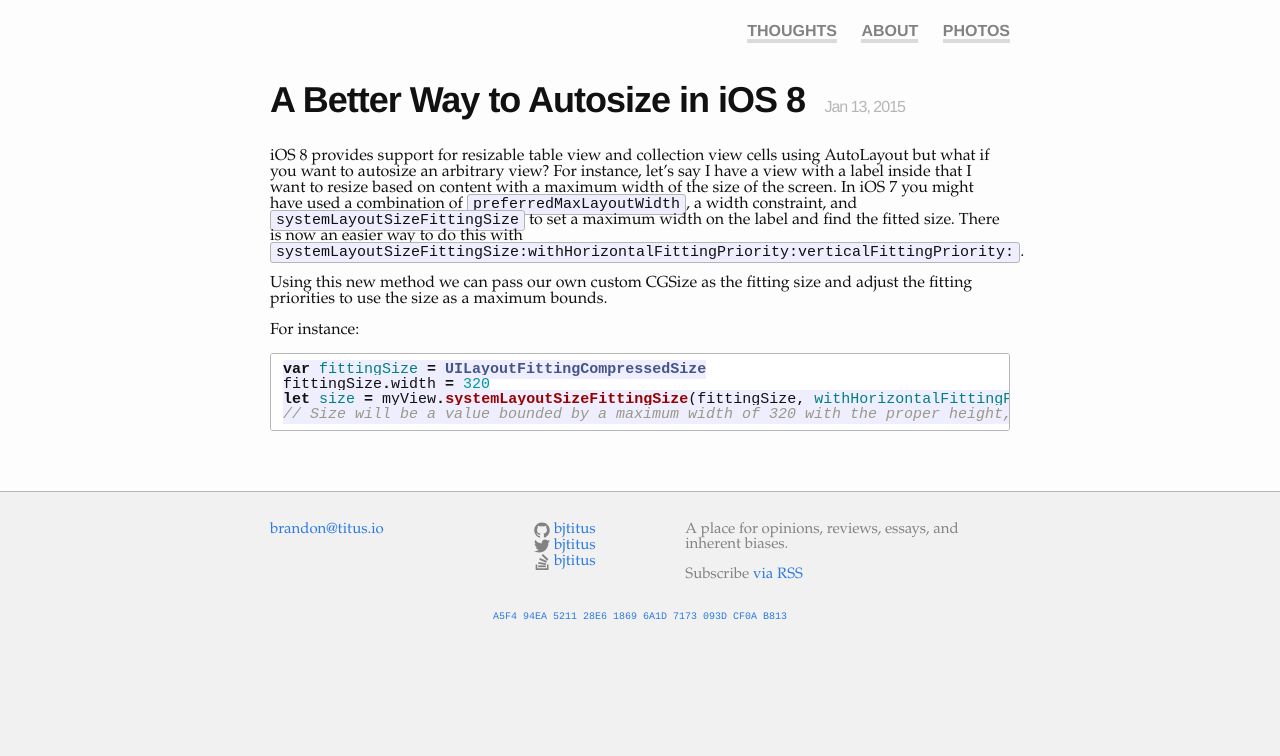
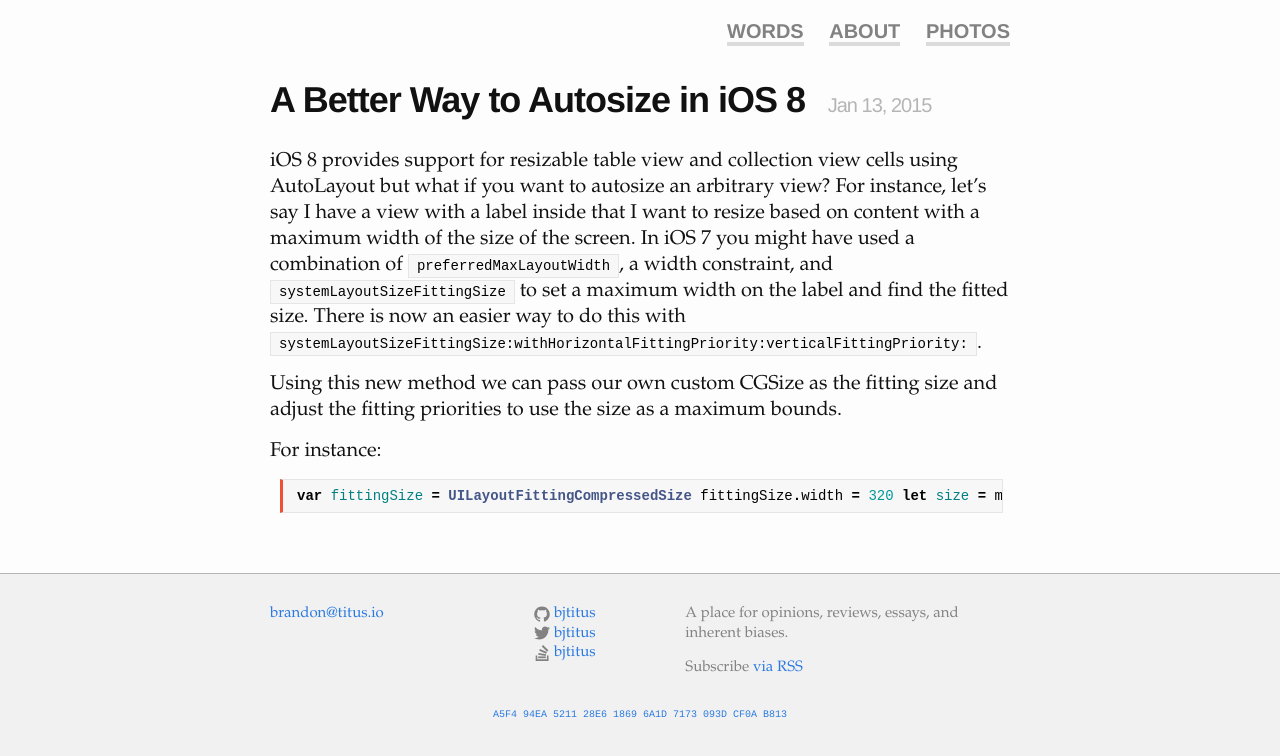
Before and after one commit to bjtitus/bjtitus.github.com, a Jekyll site: the page built from _posts/2015-01-13-a-better-way-to-autosize-in-ios-8.markdown, in a window 1280 px wide. Shown: the top 756 px of the page. Built offline with Jekyll 4.4.1, drawn with Linux system fonts in a browser that asks for light colours.

Commit message:
Update styling

```diff
--- a/_includes/header.html
+++ b/_includes/header.html
@@ -12,7 +12,7 @@
       </a>
 
       <div class="trigger">
-        <a class="page-link" href="{{ site.baseurl }}">Thoughts</a>
+        <a class="page-link" href="{{ site.baseurl }}">Words</a>
         {% for page in site.pages %}
           {% if page.title %}
           <a class="page-link" href="{{ page.url | prepend: site.baseurl }}">{{ page.title }}</a>
--- a/_sass/_base.scss
+++ b/_sass/_base.scss
@@ -126,19 +126,27 @@ blockquote {
  */
 pre,
 code {
-    font-size: 15px;
-    border: 1px solid $grey-color-light;
-    border-radius: 3px;
-    background-color: #eef;
-}
-
-code {
-    padding: 1px 5px;
+    color: #000;
+    padding: 3px 8px;
+    font-size: 14px;
+    white-space: nowrap;
+    border: 1px solid #E5E5E5;
+    background-color: #f7f7f7;
 }
 
 pre {
     padding: 8px 12px;
     overflow-x: scroll;
+
+    font-size: 14px;
+    line-height: 18px;
+    border-left: 3px #ef5138 solid;
+    margin: 0.5em;
+    margin-left: 10px;
+    margin-bottom: 1.5em;
+    padding: 0.5em;
+    padding-left: 1em;
+    overflow: scroll;
 
     > code {
         border: 0;
--- a/_sass/_syntax-highlighting.scss
+++ b/_sass/_syntax-highlighting.scss
@@ -2,7 +2,7 @@
  * Syntax highlighting styles
  */
 .highlight {
-    background: #fff;
+    white-space: wrap;
     @extend %vertical-rhythm;
 
     .c     { color: #998; font-style: italic } // Comment
--- a/css/main.scss
+++ b/css/main.scss
@@ -7,9 +7,9 @@
 
 // Our variables
 $base-font-family: Garamond, serif;
-$base-font-size:   16px;
+$base-font-size:   20px;
 $small-font-size:  $base-font-size * 0.875;
-$base-line-height: 1;
+$base-line-height: 1.3;
 
 $spacing-unit:     30px;
 
```
